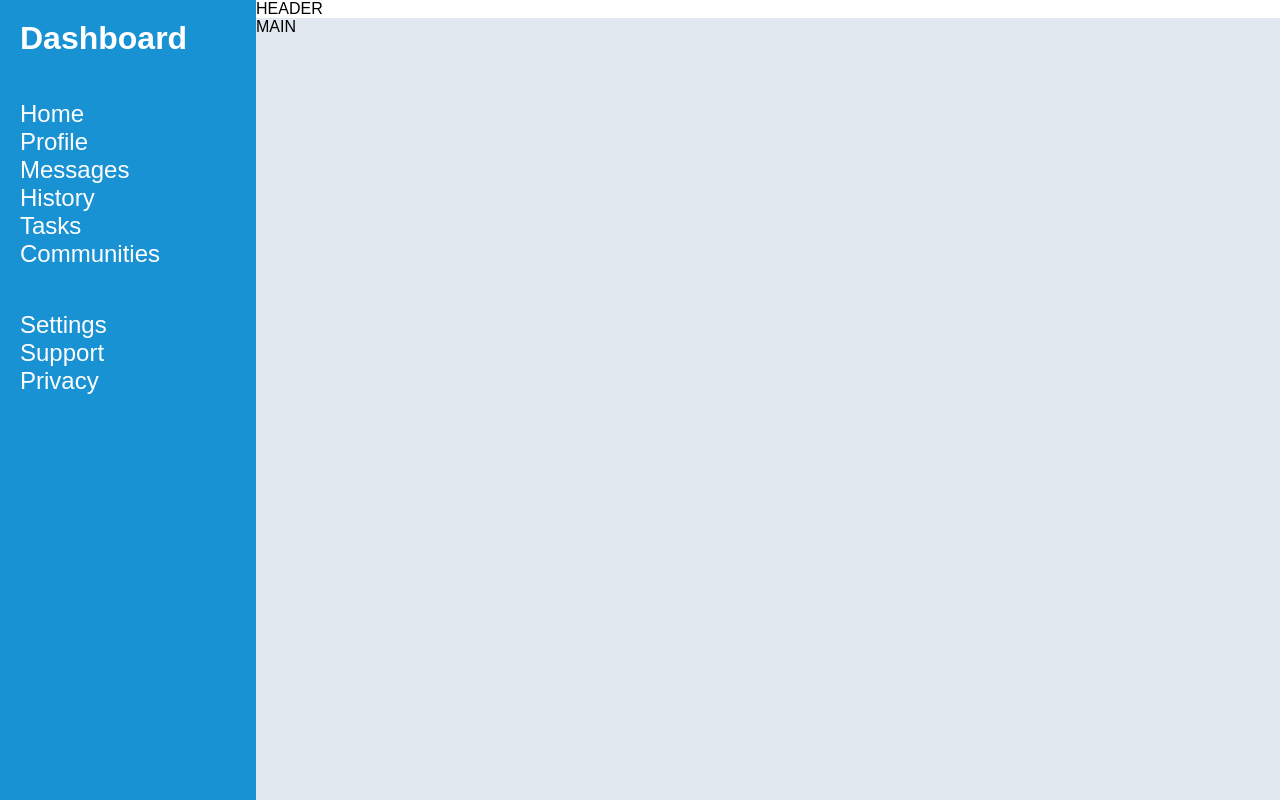
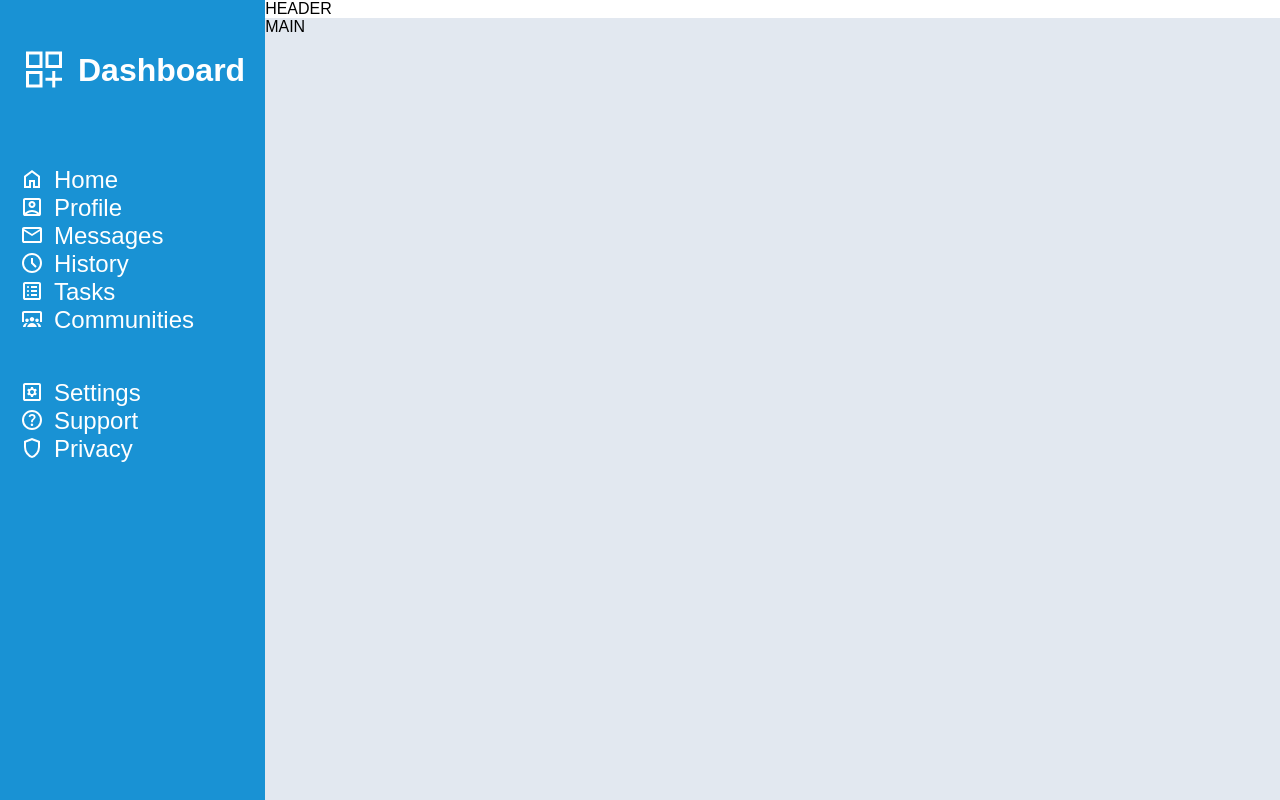
Before and after one commit to DeweQ/odin-dashboard, a plain HTML site: page dashboard.html in a window 1280 px wide. Drawn offline with Linux system fonts and the light colour scheme; a web font is replaced by a local one.

Commit message:
Add icons to sidebar

```diff
--- a/dashboard.html
+++ b/dashboard.html
@@ -8,17 +8,17 @@
 <body>
     <div class="header">HEADER</div>
     <div class="sidebar">
-        <div class="logo">Dashboard</div>
+        <div class="logo"><img class="icon" src="src/logo.svg" alt=""><p>Dashboard</p></div>
         <ul class="menu">
-            <li class="menu_item">Home</li>
-            <li class="menu_item">Profile</li>
-            <li class="menu_item">Messages</li>
-            <li class="menu_item">History</li>
-            <li class="menu_item">Tasks</li>
-            <li class="menu_item">Communities</li>
-            <li class="menu_item">Settings</li>
-            <li class="menu_item">Support</li>
-            <li class="menu_item">Privacy</li>
+            <li class="menu_item"><a href=""><img class="icon" src="src/home.svg" alt="">Home</a></li>
+            <li class="menu_item"><a href=""><img class="icon" src="src/profile.svg" alt="">Profile</a></li>
+            <li class="menu_item"><a href=""><img class="icon" src="src/message.svg" alt="">Messages</a></li>
+            <li class="menu_item"><a href=""><img class="icon" src="src/history.svg" alt="">History</a></li>
+            <li class="menu_item"><a href=""><img class="icon" src="src/tasks.svg" alt="">Tasks</a></li>
+            <li class="menu_item"><a href=""><img class="icon" src="src/community.svg" alt="">Communities</a></li>
+            <li class="menu_item"><a href=""><img class="icon" src="src/settings.svg" alt="">Settings</a></li>
+            <li class="menu_item"><a href=""><img class="icon" src="src/support.svg" alt="">Support</a></li>
+            <li class="menu_item"><a href=""><img class="icon" src="src/privacy.svg" alt="">Privacy</a></li>
         </ul>
     </div>
     <div class="main">MAIN</div>
--- a/styles.css
+++ b/styles.css
@@ -27,9 +27,15 @@ body {
     padding: 20px;
 }
 
+.sidebar .icon {
+    margin-right: 10px;
+    padding-bottom: 2px;
+}
+
 .logo {
     font-size: 2em;
     font-weight: bold;
+    display: flex;
 }
 
 .menu {
@@ -37,6 +43,16 @@ body {
     font-size: 1.5em;
     padding: 0;
     margin-top: 20%;
+}
+
+.menu_item {
+}
+
+.menu_item  a {
+    color: inherit;
+    text-decoration-line: none;
+    display: flex
+
 }
 
 .menu > .menu_item:nth-child(7)  {
```
Also changed, not shown: src/community.svg (added), src/history.svg (added), src/home.svg (added), src/logo.svg (added), src/message.svg (added), src/privacy.svg (added), src/profile.svg (added), src/settings.svg (added), src/support.svg (added), src/tasks.svg (added).
